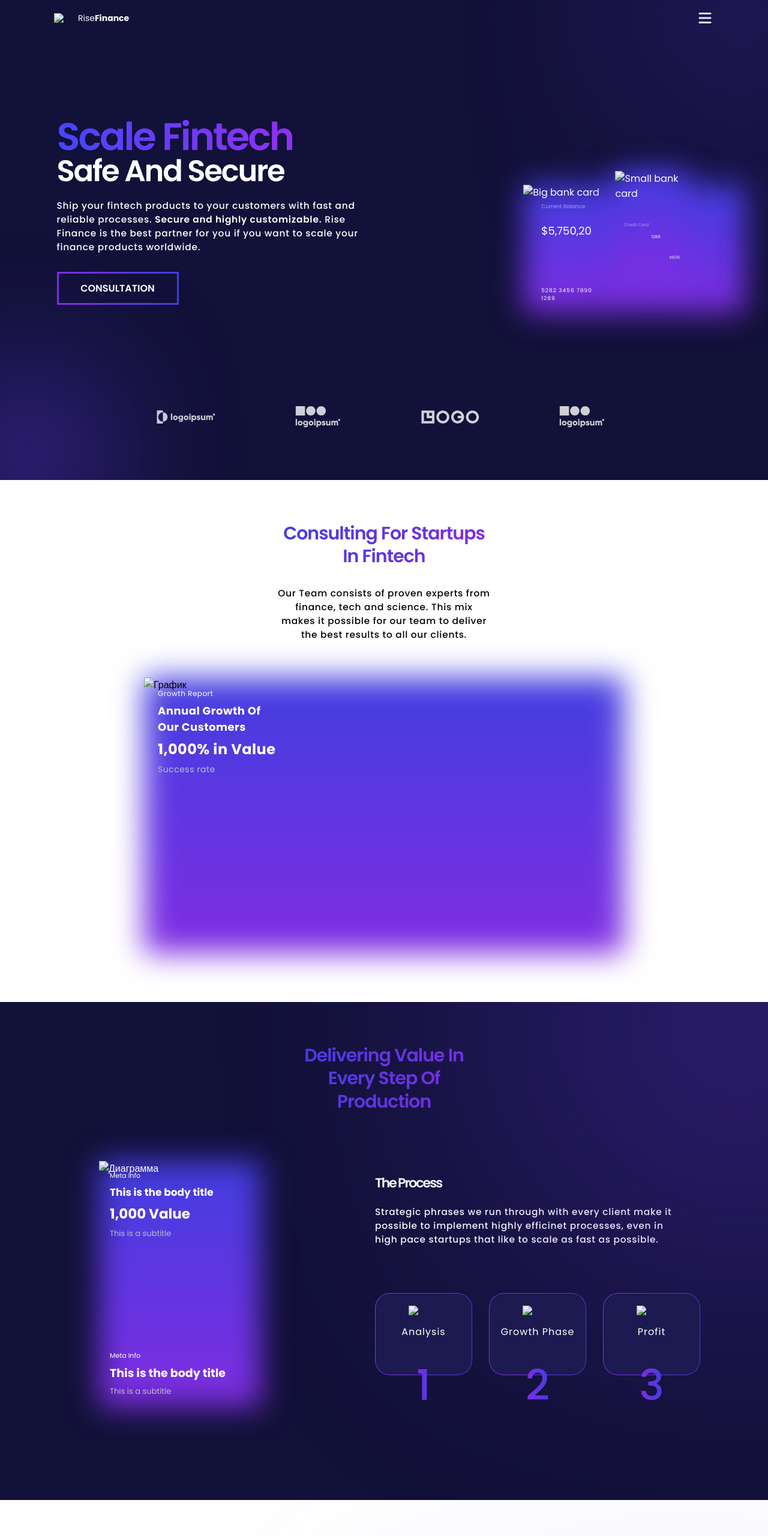
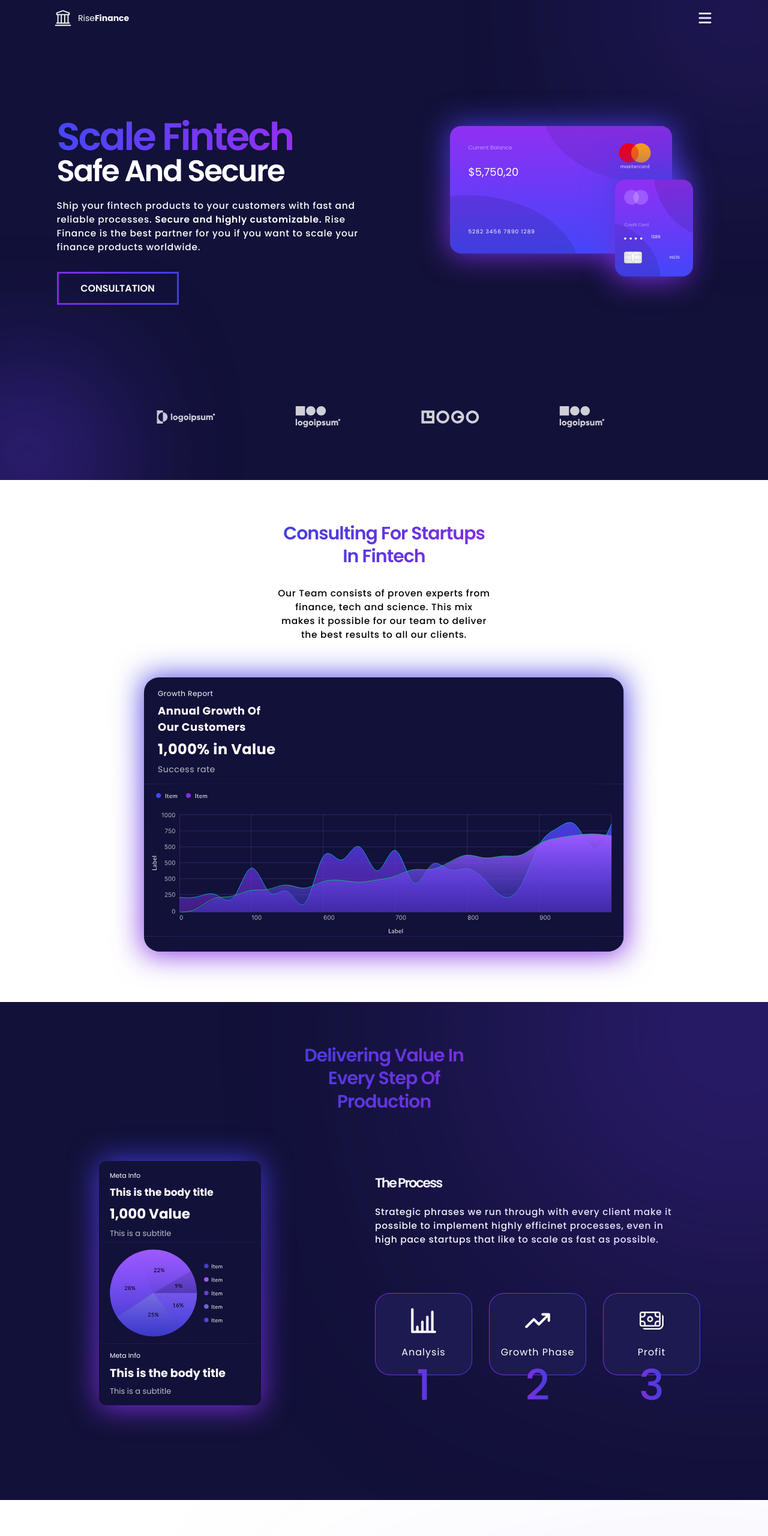
Before and after one commit to malimovaCodes/FintechLandingPage, a plain HTML site: page index.html in a window 1280 px wide. Shown: the top 2560 px of the page at 60% size. Drawn offline with nearby package versions, Linux system fonts and the light colour scheme; files that its build step writes are made by us from their sources; the site is published under a folder, as on GitHub Pages, so addresses that start at the root find nothing.

Commit message:
Paths fixed

```diff
--- a/index.html
+++ b/index.html
@@ -10,7 +10,7 @@
     <link rel="stylesheet" href="https://cdnjs.cloudflare.com/ajax/libs/font-awesome/6.6.0/css/all.min.css" />
 
     <title>RiseFinance</title>
-    <link rel="shortcut icon" href="/images/logo_menu.svg">
+    <link rel="shortcut icon" href="images/logo_menu.svg">
 </head>
 <body>
 <div class="page">
@@ -18,7 +18,7 @@
         <div class="gradient-dot gradient-dot--head-top"></div>
         <nav class="menu">
             <div class="logo menu__logo">
-                <img src="/images/logo_menu.svg" class="logo__img" width="33">
+                <img src="images/logo_menu.svg" class="logo__img" width="33">
                 <div class="logo__text-container">
                     <p class="logo__text">Rise<span class="logo__text logo__text--bold">Finance</span></p>
                 </div>
@@ -46,7 +46,7 @@
                         </div>
                         <span class="card-text__number">5282 3456 7890 1289</span>
                     </div>
-                  <img src="/images/big-card.svg" alt="Big bank card" width="450" class="card-section__big-card-img">
+                  <img src="images/big-card.svg" alt="Big bank card" width="450" class="card-section__big-card-img">
                 </div>
                 <div class="card-section__small-card-img-wrapper">
                     <div class="card-text">
@@ -54,7 +54,7 @@
                         <span class="card-text__rest-number">1289</span>
                         <span class="card-text__expire-date">09/25</span>
                     </div>
-                  <img src="/images/small-card.svg" alt="Small bank card" height="200" class="card-section__small-card-img">
+                  <img src="images/small-card.svg" alt="Small bank card" height="200" class="card-section__small-card-img">
                 </div>
             </div>
         </div>
@@ -72,8 +72,8 @@
         <h2 class="section__subtitle">Consulting For Startups In Fintech</h2>
         <p class="section__p section__p--center">Our Team consists of proven experts from finance, tech and science. This mix makes it possible for our team to deliver the best results to all our clients.</p>
         <div class="line-graph-wrapper line-graph">
-            <img src="/images/line-graph.svg" alt="График" width="800" class="line-graph__card">
-            <img src="/images/line-graph-adaptive.svg" alt="График" class="line-graph__card line-graph--center--mobile">
+            <img src="images/line-graph.svg" alt="График" width="800" class="line-graph__card">
+            <img src="images/line-graph-adaptive.svg" alt="График" class="line-graph__card line-graph--center--mobile">
             <div class="line-graph__container">
                 <span class="line-graph__name">Growth Report</span>
                 <span class="line-graph__title">Annual Growth Of Our Customers</span>
@@ -88,7 +88,7 @@
         <h2 class="section__subtitle">Delivering Value In Every Step Of Production</h2>
         <div class="section__delivering-container grid-container">
             <div class="circle-chart circle-chart__wrapper grid-container__chart">
-                <img src="/images/circle-chart.svg" alt="Диаграмма" width="270" class="circle-chart__img">
+                <img src="images/circle-chart.svg" alt="Диаграмма" width="270" class="circle-chart__img">
                 <div class="circle-chart__container">
                     <span class="circle-chart__name">Meta Info</span>
                     <span class="circle-chart__title">This is the body title</span>
@@ -108,20 +108,20 @@
             </div>
             <div class="grid-container__block grid-container__block--1 info-block">
                 <div class="info-block__base" style="--block-number: '1';">
-                    <img src="/images/analysis-icon.svg" width="50" class="info-block__icon">
+                    <img src="images/analysis-icon.svg" width="50" class="info-block__icon">
                     <span class="info-block__name">Analysis</span>
                 </div>
             </div>
             <div class="grid-container__block grid-container__block--2 info-block">
                 <div class="info-block__base" style="--block-number: '2';">
-                    <img src="/images/growth-icon.svg" width="50" class="info-block__icon">
+                    <img src="images/growth-icon.svg" width="50" class="info-block__icon">
                     <span class="info-block__name">Growth Phase</span>
                 </div>
             </div>
 
             <div class="grid-container__block grid-container__block--3 info-block">
                 <div class="info-block__base" style="--block-number: '3';">
-                    <img src="/images/profit-icon.svg" width="50" class="info-block__icon">
+                    <img src="images/profit-icon.svg" width="50" class="info-block__icon">
                     <span class="info-block__name">Profit</span>
                 </div>
             </div>
@@ -143,9 +143,9 @@
                         et dolore magna aliquyam erat, sed diam voluptua.</p>
                         <button type="button" class="subsection__button">READ MORE ABOUT THIS CLIENT</button>
                     </div>
-                    <img src="/images/logo-gallery-1.svg" width="490" class="subsection__logo">
+                    <img src="images/logo-gallery-1.svg" width="490" class="subsection__logo">
                     <div class="section__iphone">
-                        <img src="/images/iphone-picture.svg" alt="Chart displayed on iPhone" width="230" class="section__iphone-img">
+                        <img src="images/iphone-picture.svg" alt="Chart displayed on iPhone" width="230" class="section__iphone-img">
                     </div>
                 </div>
             </div>
@@ -165,7 +165,7 @@
             invidunt ut labore et dolore magna aliquyam erat, sed diam voluptua.</p>
         <div class="section__coruma-container">
             <div class="section__coruma-wrapper">
-                <img src="/images/imac-picture.svg" class="section__image">
+                <img src="images/imac-picture.svg" class="section__image">
                 <span class="section__accent-block">Accquired 8 long time customers</span>
                 <span class="section__accent-block">300% Growth in first year</span>
                 <span class="section__accent-block">hired 24 talented developers</span>
@@ -179,7 +179,7 @@
             <div class="footer__container">
                 <div class="footer__section">
                     <div class="logo footer__logo">
-                        <img src="/images/logo-footer.svg" class="logo__img" width="33">
+                        <img src="images/logo-footer.svg" class="logo__img" width="33">
                         <p class="logo__text">Rise<span class="section__p--bold">Finance</span></p>
                     </div>
                     <h4 class="footer__title">Services</h4>
```
